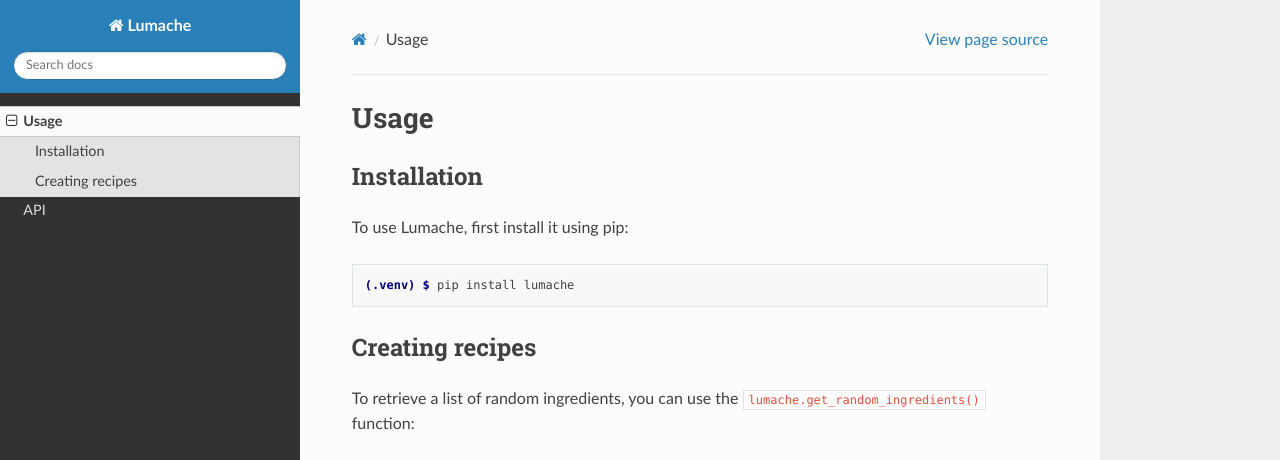
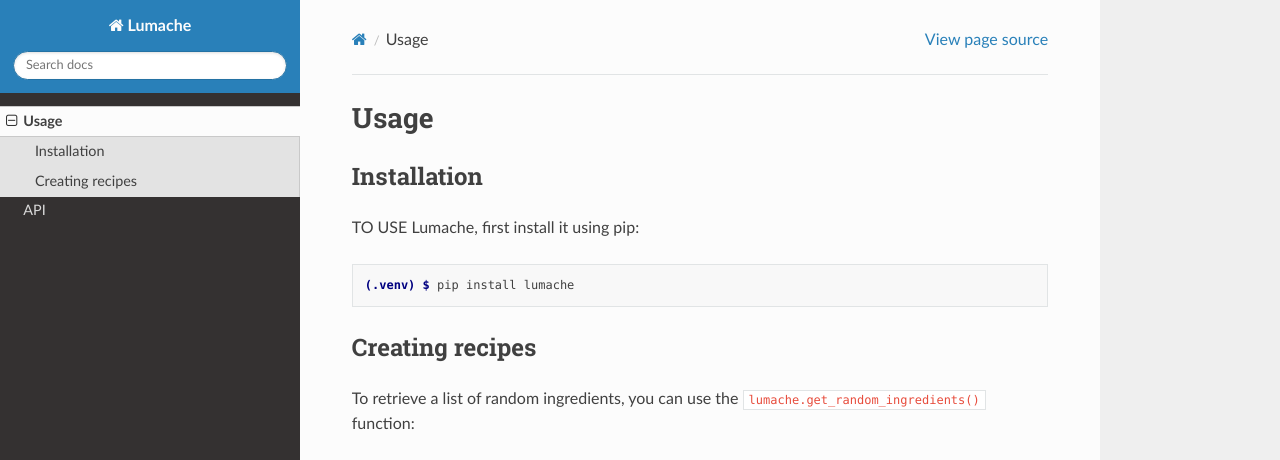
Before and after one commit to costa86/python_tutorial, a Sphinx documentation site: the page built from docs/source/usage.rst, in a window 1280 px wide and 1095 px high. Shown: the top 460 px of the window. Built offline with Sphinx 7.4.7 and the Read the Docs theme 3.1.0, drawn with Linux system fonts in a browser that asks for light colours; pages that are not in the unit, such as notebooks, are missing from menus; grey boxes are pictures that could not be loaded.

```diff
--- a/docs/source/usage.rst
+++ b/docs/source/usage.rst
@@ -6,7 +6,7 @@ Usage
 Installation
 ------------
 
-To use Lumache, first install it using pip:
+TO USE Lumache, first install it using pip:
 
 .. code-block:: console
 
```
